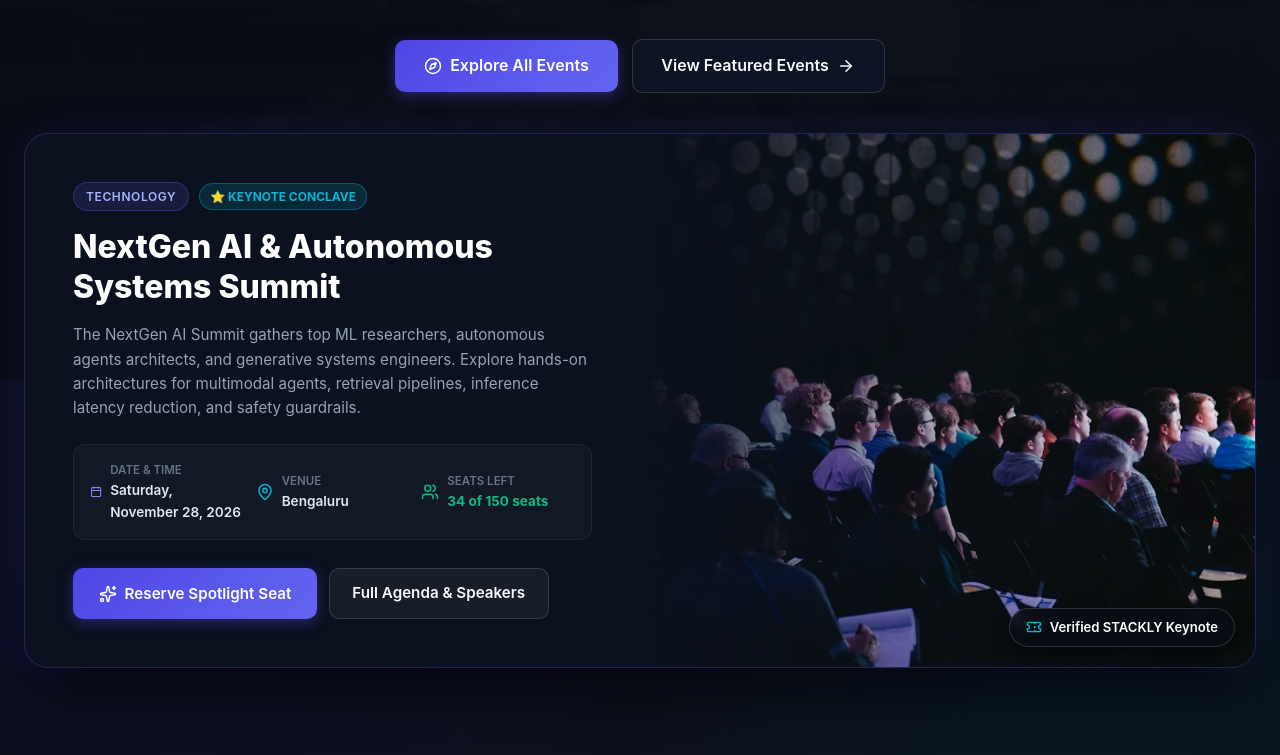
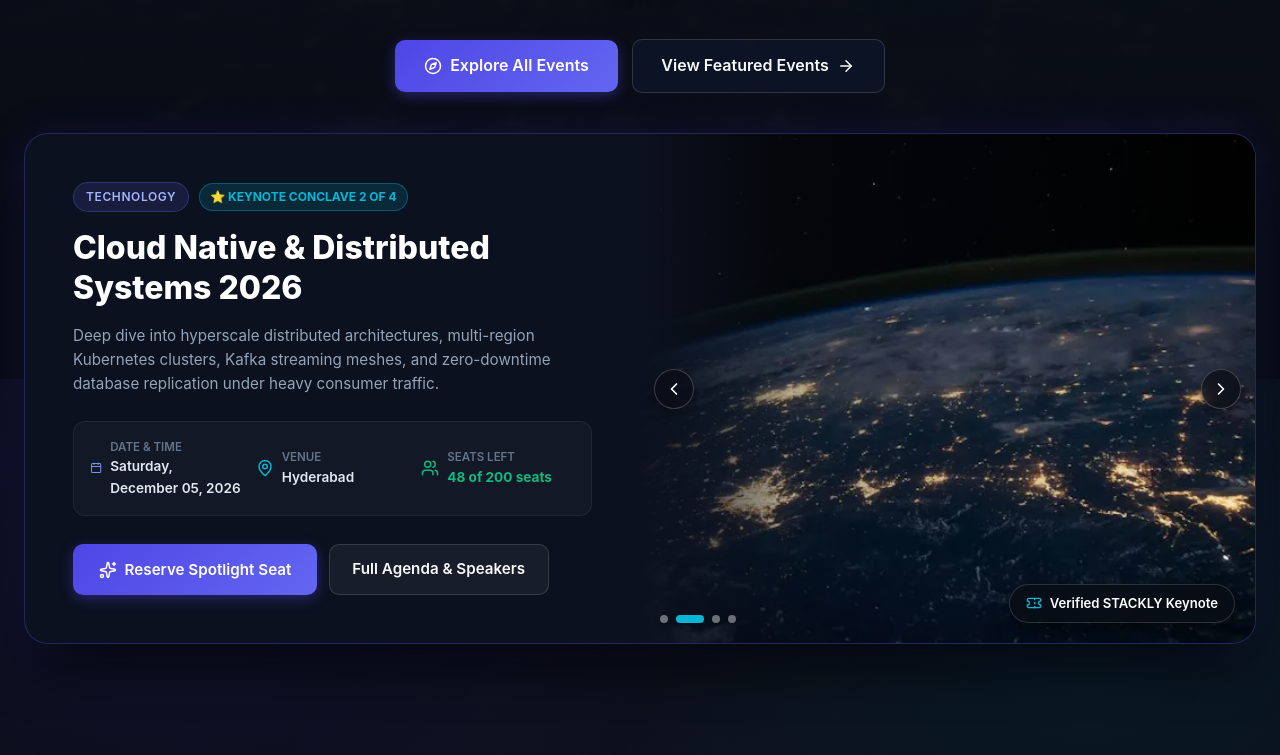
Before and after one commit to arulmani04061993-alt/Event-Discovery-Workshop-Registration, a React (Vite) app: page / in a window 1280 px wide. Shown: the part 421-1176 px from the top of the page. Built offline with nearby package versions, Linux system fonts and the light colour scheme.

Commit message:
feat: make top hero keynote photography and background images automatically move with interactive carousel controls

```diff
--- a/src/components/HeroSection.jsx
+++ b/src/components/HeroSection.jsx
@@ -1,4 +1,4 @@
-import React from 'react';
+import React, { useState, useEffect } from 'react';
 import { Link } from 'react-router-dom';
 import {
   Sparkles,
@@ -7,13 +7,40 @@ import {
   ArrowRight,
   Compass,
   Users,
-  CheckCircle2,
-  Ticket
+  Ticket,
+  ChevronLeft,
+  ChevronRight
 } from 'lucide-react';
 import { useRegistrations } from '../hooks/useRegistrations';
 
-export const HeroSection = ({ featuredEvent }) => {
+export const HeroSection = ({ events = [] }) => {
   const { openRegistrationModal } = useRegistrations();
+
+  // Slide items for the top hero showcase (take top 4 featured keynote events)
+  const heroSlides = events.length > 0 ? events.slice(0, 4) : [];
+  const [currentSlide, setCurrentSlide] = useState(0);
+  const [isPaused, setIsPaused] = useState(false);
+
+  // Auto-play timer: moves automatically every 4.5 seconds
+  useEffect(() => {
+    if (heroSlides.length <= 1 || isPaused) return;
+
+    const timer = setInterval(() => {
+      setCurrentSlide((prev) => (prev + 1) % heroSlides.length);
+    }, 4500);
+
+    return () => clearInterval(timer);
+  }, [heroSlides.length, isPaused]);
+
+  const activeEvent = heroSlides[currentSlide] || null;
+
+  const nextSlide = () => {
+    setCurrentSlide((prev) => (prev + 1) % heroSlides.length);
+  };
+
+  const prevSlide = () => {
+    setCurrentSlide((prev) => (prev - 1 + heroSlides.length) % heroSlides.length);
+  };
 
   return (
     <section
@@ -23,37 +50,46 @@ export const HeroSection = ({ featuredEvent }) => {
         paddingBottom: '5rem',
         overflow: 'hidden'
       }}
+      onMouseEnter={() => setIsPaused(true)}
+      onMouseLeave={() => setIsPaused(false)}
     >
-      {/* Background Hero Photography with Subtle Gradient Overlay */}
+      {/* Background Hero Photography with Smooth Auto-Crossfade */}
       <div
         style={{
           position: 'absolute',
           top: 0,
           left: 0,
           right: 0,
-          height: '620px',
+          height: '650px',
           zIndex: 0,
           overflow: 'hidden',
           pointerEvents: 'none'
         }}
       >
+        {heroSlides.map((slide, index) => (
           <img
-          src="/assets/images/backgrounds/hero-mesh-bg.webp?v=3"
-          alt="Conference ambiance"
+            key={slide.id}
+            src={slide.image}
+            alt={slide.name}
             style={{
+              position: 'absolute',
+              inset: 0,
               width: '100%',
               height: '100%',
               objectFit: 'cover',
-            opacity: 0.22,
-            filter: 'blur(2px) brightness(0.7)',
-            transform: 'scale(1.05)'
+              opacity: index === currentSlide ? 0.25 : 0,
+              filter: 'blur(3px) brightness(0.65)',
+              transform: index === currentSlide ? 'scale(1.05)' : 'scale(1)',
+              transition: 'all 1.2s cubic-bezier(0.16, 1, 0.3, 1)'
             }}
           />
+        ))}
+
         <div
           style={{
             position: 'absolute',
             inset: 0,
-            background: 'linear-gradient(180deg, rgba(9, 13, 22, 0.4) 0%, rgba(9, 13, 22, 0.85) 60%, #090D16 100%)'
+            background: 'linear-gradient(180deg, rgba(9, 13, 22, 0.3) 0%, rgba(9, 13, 22, 0.85) 60%, #090D16 100%)'
           }}
         />
       </div>
@@ -69,7 +105,7 @@ export const HeroSection = ({ featuredEvent }) => {
               gap: '8px',
               padding: '6px 18px',
               borderRadius: '30px',
-              background: 'rgba(15, 23, 42, 0.8)',
+              background: 'rgba(15, 23, 42, 0.85)',
               border: '1px solid rgba(99, 102, 241, 0.35)',
               backdropFilter: 'blur(12px)',
               boxShadow: '0 4px 14px rgba(0, 0, 0, 0.4)',
@@ -151,16 +187,16 @@ export const HeroSection = ({ featuredEvent }) => {
           </div>
         </div>
 
-        {/* Large Keynote Showcase Card with Prominent Photography */}
-        {featuredEvent && (
+        {/* Large Keynote Showcase Card with Automatic Slideshow */}
+        {activeEvent && (
           <div
-            className="glass-panel animate-scale-in"
+            className="glass-panel"
             style={{
               borderRadius: '24px',
               overflow: 'hidden',
               position: 'relative',
               background: '#0B111E',
-              border: '1px solid rgba(99, 102, 241, 0.25)',
+              border: '1px solid rgba(99, 102, 241, 0.28)',
               boxShadow: '0 30px 60px -15px rgba(0, 0, 0, 0.8), 0 0 40px rgba(79, 70, 229, 0.15)'
             }}
           >
@@ -177,12 +213,13 @@ export const HeroSection = ({ featuredEvent }) => {
                   padding: 'clamp(1.75rem, 4vw, 3rem)',
                   display: 'flex',
                   flexDirection: 'column',
-                  justifyContent: 'center'
+                  justifyContent: 'center',
+                  transition: 'opacity 0.4s ease'
                 }}
               >
                 <div style={{ display: 'flex', alignItems: 'center', gap: '10px', marginBottom: '1rem' }}>
-                  <span className="badge badge-technology">
-                    {featuredEvent.category}
+                  <span className={`badge badge-${activeEvent.category.toLowerCase()}`}>
+                    {activeEvent.category}
                   </span>
                   <span
                     style={{
@@ -195,7 +232,7 @@ export const HeroSection = ({ featuredEvent }) => {
                       border: '1px solid rgba(6, 182, 212, 0.35)'
                     }}
                   >
-                    ⭐ KEYNOTE CONCLAVE
+                    ⭐ KEYNOTE CONCLAVE {currentSlide + 1} OF {heroSlides.length}
                   </span>
                 </div>
 
@@ -208,7 +245,7 @@ export const HeroSection = ({ featuredEvent }) => {
                     marginBottom: '1rem'
                   }}
                 >
-                  {featuredEvent.name}
+                  {activeEvent.name}
                 </h2>
 
                 <p
@@ -219,7 +256,7 @@ export const HeroSection = ({ featuredEvent }) => {
                     marginBottom: '1.5rem'
                   }}
                 >
-                  {featuredEvent.description}
+                  {activeEvent.description}
                 </p>
 
                 {/* Event Metadata Highlights */}
@@ -240,7 +277,7 @@ export const HeroSection = ({ featuredEvent }) => {
                     <div>
                       <div style={{ fontSize: '0.72rem', color: '#64748B', fontWeight: '600' }}>DATE & TIME</div>
                       <div style={{ fontSize: '0.85rem', color: '#E2E8F0', fontWeight: '600' }}>
-                        {featuredEvent.formattedDate}
+                        {activeEvent.formattedDate}
                       </div>
                     </div>
                   </div>
@@ -250,7 +287,7 @@ export const HeroSection = ({ featuredEvent }) => {
                     <div>
                       <div style={{ fontSize: '0.72rem', color: '#64748B', fontWeight: '600' }}>VENUE</div>
                       <div style={{ fontSize: '0.85rem', color: '#E2E8F0', fontWeight: '600' }}>
-                        {featuredEvent.location}
+                        {activeEvent.location}
                       </div>
                     </div>
                   </div>
@@ -260,7 +297,7 @@ export const HeroSection = ({ featuredEvent }) => {
                     <div>
                       <div style={{ fontSize: '0.72rem', color: '#64748B', fontWeight: '600' }}>SEATS LEFT</div>
                       <div style={{ fontSize: '0.85rem', color: '#10B981', fontWeight: '700' }}>
-                        {featuredEvent.availableSeats} of {featuredEvent.totalSeats} seats
+                        {activeEvent.availableSeats} of {activeEvent.totalSeats} seats
                       </div>
                     </div>
                   </div>
@@ -269,7 +306,7 @@ export const HeroSection = ({ featuredEvent }) => {
                 {/* Card Actions */}
                 <div style={{ display: 'flex', flexWrap: 'wrap', gap: '12px' }}>
                   <button
-                    onClick={() => openRegistrationModal(featuredEvent)}
+                    onClick={() => openRegistrationModal(activeEvent)}
                     className="btn-primary"
                     style={{ padding: '0.75rem 1.6rem' }}
                   >
@@ -278,7 +315,7 @@ export const HeroSection = ({ featuredEvent }) => {
                   </button>
 
                   <Link
-                    to={`/events/${featuredEvent.id}`}
+                    to={`/events/${activeEvent.id}`}
                     className="btn-secondary"
                     style={{ padding: '0.75rem 1.4rem' }}
                   >
@@ -287,7 +324,7 @@ export const HeroSection = ({ featuredEvent }) => {
                 </div>
               </div>
 
-              {/* Right Media Graphic: Clear, High-Resolution Real Keynote Photography */}
+              {/* Right Media Graphic: Auto-moving Slide Image Carousel */}
               <div
                 style={{
                   position: 'relative',
@@ -296,29 +333,125 @@ export const HeroSection = ({ featuredEvent }) => {
                   overflow: 'hidden'
                 }}
               >
+                {heroSlides.map((slide, idx) => (
                   <img
-                  src="/assets/images/hero/hero-tech-summit.webp?v=3"
-                  alt="Tech summit keynote stage"
+                    key={slide.id}
+                    src={slide.image}
+                    alt={slide.name}
                     style={{
+                      position: 'absolute',
+                      inset: 0,
                       width: '100%',
                       height: '100%',
                       objectFit: 'cover',
-                    display: 'block'
-                  }}
-                  onError={(e) => {
-                    e.currentTarget.src = featuredEvent.image;
+                      opacity: idx === currentSlide ? 1 : 0,
+                      transform: idx === currentSlide ? 'scale(1)' : 'scale(1.08)',
+                      transition: 'opacity 0.8s ease-in-out, transform 1.2s ease-out'
                     }}
                   />
+                ))}
 
-                {/* Subtle side gradient for smooth text boundary */}
+                {/* Gradient Boundary Layer */}
                 <div
                   style={{
                     position: 'absolute',
                     inset: 0,
-                    background: 'linear-gradient(90deg, #0B111E 0%, rgba(11, 17, 30, 0.4) 30%, transparent 100%)',
+                    background: 'linear-gradient(90deg, #0B111E 0%, rgba(11, 17, 30, 0.3) 25%, transparent 100%)',
                     pointerEvents: 'none'
                   }}
                 />
+
+                {/* Previous & Next Manual Controls */}
+                <div
+                  style={{
+                    position: 'absolute',
+                    top: '50%',
+                    left: '14px',
+                    right: '14px',
+                    transform: 'translateY(-50%)',
+                    display: 'flex',
+                    justifyContent: 'space-between',
+                    pointerEvents: 'none',
+                    zIndex: 4
+                  }}
+                >
+                  <button
+                    onClick={prevSlide}
+                    aria-label="Previous event slide"
+                    style={{
+                      pointerEvents: 'auto',
+                      width: '40px',
+                      height: '40px',
+                      borderRadius: '50%',
+                      background: 'rgba(9, 13, 22, 0.75)',
+                      backdropFilter: 'blur(8px)',
+                      border: '1px solid rgba(255, 255, 255, 0.2)',
+                      color: '#FFFFFF',
+                      display: 'flex',
+                      alignItems: 'center',
+                      justifyContent: 'center',
+                      cursor: 'pointer',
+                      boxShadow: '0 4px 12px rgba(0,0,0,0.5)',
+                      transition: 'all 0.2s'
+                    }}
+                  >
+                    <ChevronLeft size={20} />
+                  </button>
+
+                  <button
+                    onClick={nextSlide}
+                    aria-label="Next event slide"
+                    style={{
+                      pointerEvents: 'auto',
+                      width: '40px',
+                      height: '40px',
+                      borderRadius: '50%',
+                      background: 'rgba(9, 13, 22, 0.75)',
+                      backdropFilter: 'blur(8px)',
+                      border: '1px solid rgba(255, 255, 255, 0.2)',
+                      color: '#FFFFFF',
+                      display: 'flex',
+                      alignItems: 'center',
+                      justifyContent: 'center',
+                      cursor: 'pointer',
+                      boxShadow: '0 4px 12px rgba(0,0,0,0.5)',
+                      transition: 'all 0.2s'
+                    }}
+                  >
+                    <ChevronRight size={20} />
+                  </button>
+                </div>
+
+                {/* Carousel Pagination Indicator Dots */}
+                <div
+                  style={{
+                    position: 'absolute',
+                    bottom: '20px',
+                    left: '20px',
+                    display: 'flex',
+                    alignItems: 'center',
+                    gap: '8px',
+                    zIndex: 4
+                  }}
+                >
+                  {heroSlides.map((_, i) => (
+                    <button
+                      key={i}
+                      onClick={() => setCurrentSlide(i)}
+                      aria-label={`Go to slide ${i + 1}`}
+                      style={{
+                        width: i === currentSlide ? '28px' : '8px',
+                        height: '8px',
+                        borderRadius: '4px',
+                        background: i === currentSlide ? '#06B6D4' : 'rgba(255, 255, 255, 0.4)',
+                        border: 'none',
+                        cursor: 'pointer',
+                        transition: 'all 0.3s ease',
+                        boxShadow: '0 2px 6px rgba(0,0,0,0.4)'
+                      }}
+                    />
+                  ))}
+                </div>
 
                 {/* Floating pill over image */}
                 <div
@@ -337,7 +470,8 @@ export const HeroSection = ({ featuredEvent }) => {
                     color: '#FFFFFF',
                     fontSize: '0.82rem',
                     fontWeight: '600',
-                    boxShadow: '0 8px 16px rgba(0,0,0,0.5)'
+                    boxShadow: '0 8px 16px rgba(0,0,0,0.5)',
+                    zIndex: 4
                   }}
                 >
                   <Ticket size={16} color="#06B6D4" />
--- a/src/pages/Home.jsx
+++ b/src/pages/Home.jsx
@@ -30,8 +30,8 @@ export const Home = () => {
 
   return (
     <div className="animate-fade-in">
-      {/* 1. Hero Section */}
-      <HeroSection featuredEvent={primaryHeroEvent} />
+      {/* 1. Hero Section with Auto-Moving Images & Event Slides */}
+      <HeroSection events={events} />
 
       {/* 2. Platform Statistics Banner */}
       <section style={{ padding: '2rem 0', borderY: '1px solid rgba(255, 255, 255, 0.06)' }}>
```
Lines whose indentation alone changed are shown as unchanged.
